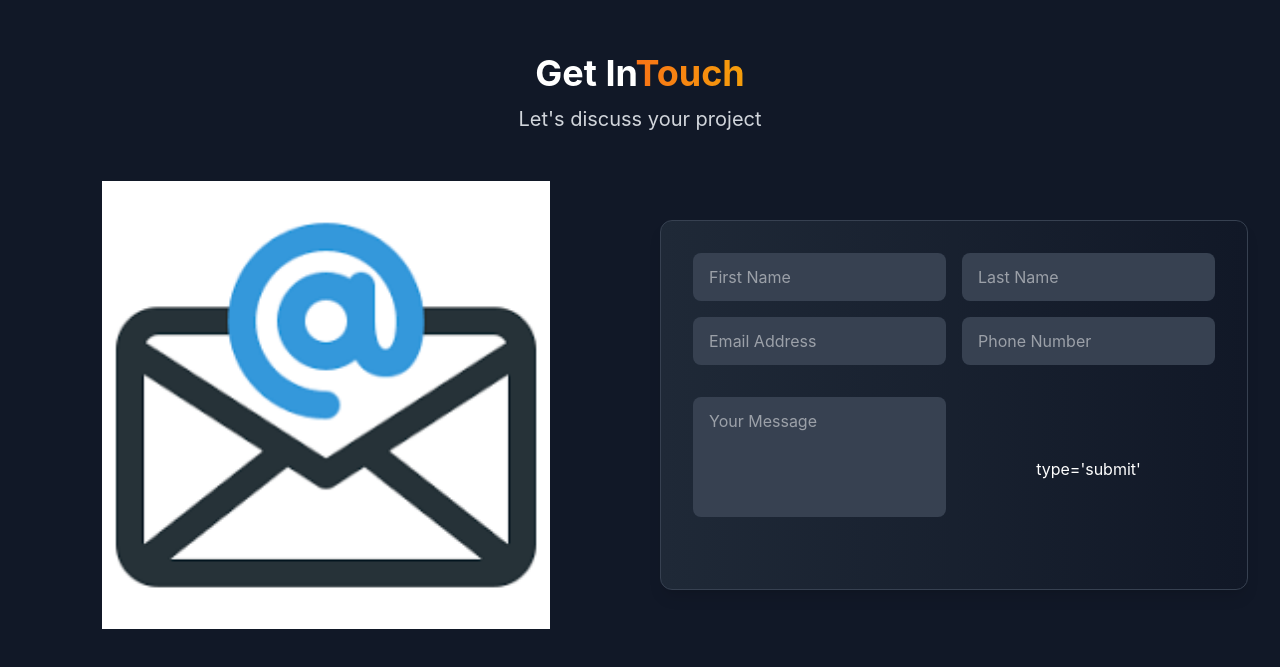
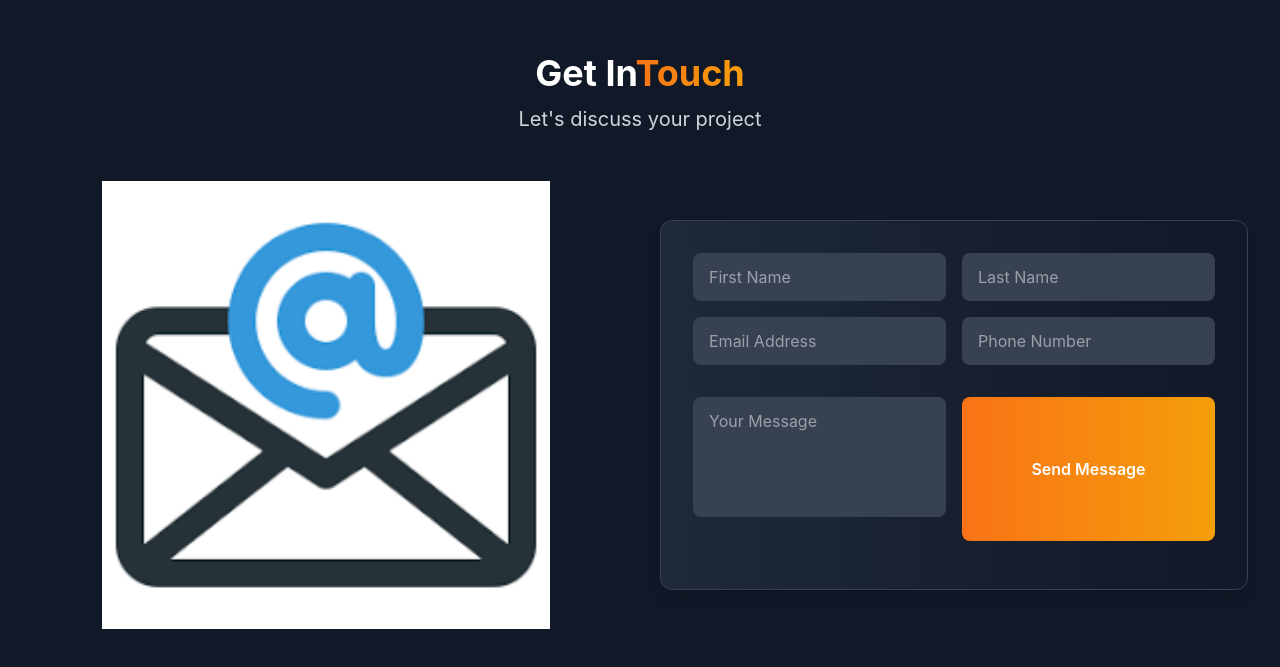
Before and after one commit to shehabuddin380/portfolio-website, a React (Vite) app: page / in a window 1280 px wide. Shown: the part 4609-5276 px from the top of the page. Built offline with nearby package versions, Linux system fonts and the light colour scheme.

Commit message:
update digain and send message

```diff
--- a/src/components/Contact.jsx
+++ b/src/components/Contact.jsx
@@ -105,8 +105,13 @@ const Contact = ({ darkMode }) => {
                             }}
                             className='w-full px-3 sm:px-4 py-2 sm:py-3 rounded-lg text-sm sm:text-base focus:border-orange-500 focus:ring-2 focus:ring-orange-500/20 transition-all mb-4 sm:mb-6 resize-none'
                             required/>
-                            <button>
-                                type='submit'
+                            <button
+                            type='submit'
+                            style={{
+                                background: 'linear-gradient(to right, #f97316, #f59e0b)',
+                            }}
+                            className='w-full py-2 sm:py-3 text-white font-semibold rounded-lg text-sm sm:text-base hover:shadow-lg hover:shadow-orange-500/25 hover:scale-[1.02] transition-all'>
+                                Send Message
                             </button>
                         </div>
 
```
